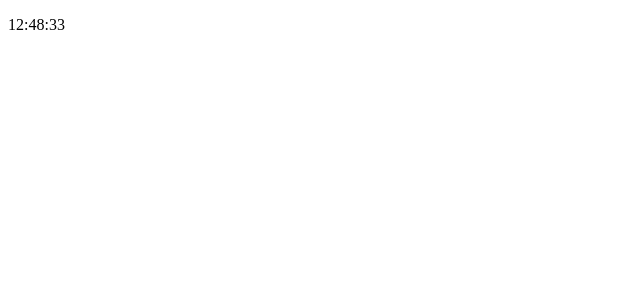
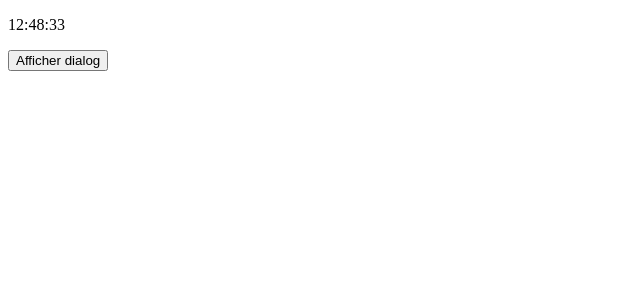
Before and after one commit to L0wBly/Projet-Final-React, a React (Vite) app: page / in a window 1280 px wide. Shown: the top 300 px of the page, without its empty margins (0-640 px from the left). Built offline with nearby package versions, Linux system fonts and the light colour scheme.

Commit message:
Ajout fonctionnalité d'un dialog

```diff
--- a/src/asset/App.jsx
+++ b/src/asset/App.jsx
@@ -1,9 +1,11 @@
-import Hours from "./Hours";
+import Hours from "./component/Hours";
+import Dialog from "./component/Dialog";
 
 function App() {
   return (
     <div id='heure'>
         <Hours />
+        <Dialog />
     </div>
   )
 }
--- /dev/null
+++ b/src/asset/component/Dialog.jsx
@@ -0,0 +1,29 @@
+import { useState } from "react";
+
+function Dialog() {
+    // -- states
+    const [dialogOuverte, setDialogOuverte] = useState(false);
+
+    // -- Events
+    function gererAffichage() {
+      setDialogOuverte((prev) => (!prev));
+    }
+
+    // -- Render
+    return (
+      <div>
+        <button onClick={gererAffichage}>Afficher dialog</button>
+
+        <dialog open={dialogOuverte}>
+          <header>
+            <h2>Recette du jour</h2>
+            <button onClick={gererAffichage}>X</button>
+          </header>
+          <hr />
+          <img src="https://www.themealdb.com/images/media/meals/wpputp1511812960.jpg" alt="Super alt" style={{ width: '300px' }} />
+        </dialog>
+      </div>
+    );
+  }
+
+  export default Dialog;
--- a/src/asset/Hours.jsx
+++ b/src/asset/component/Hours.jsx
@@ -1,6 +1,5 @@
 import React, { useState, useEffect } from 'react';
-import "./style.css";
-
+import "../../asset/style.css"
 function Hours() {
     const [time, setTime] = useState(new Date());
 
```
